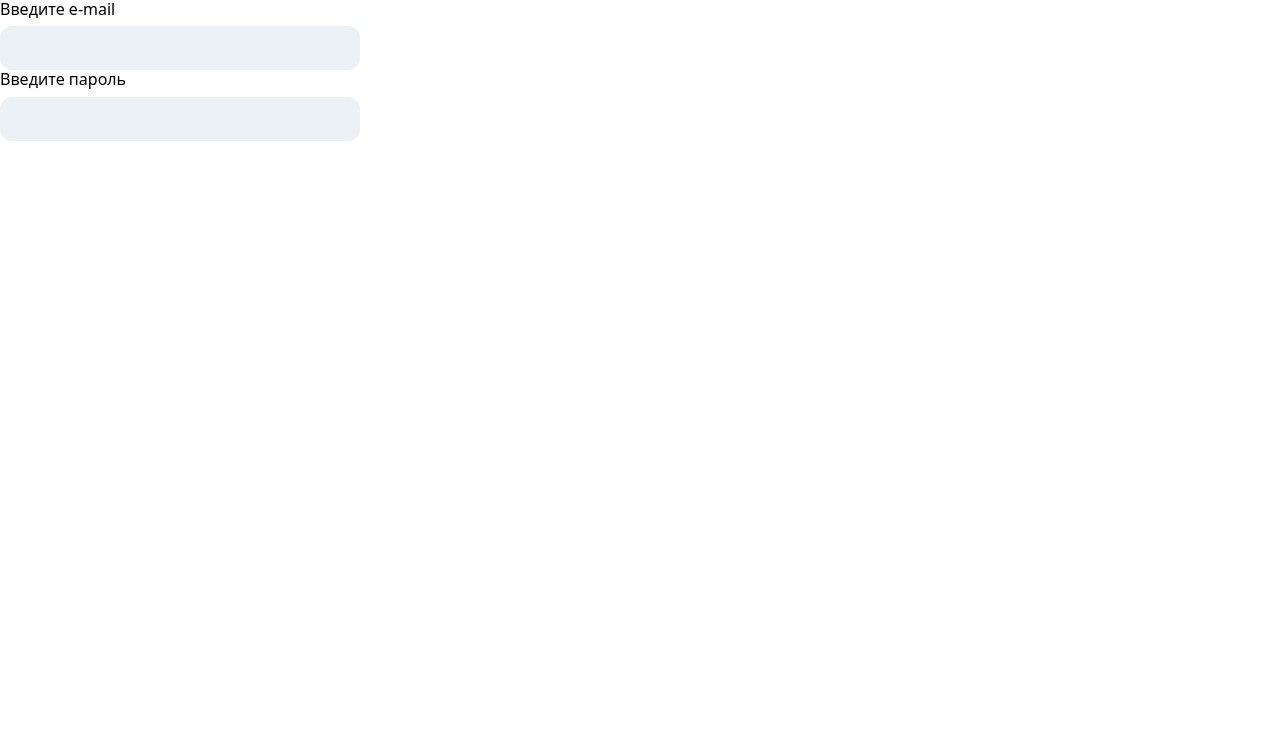
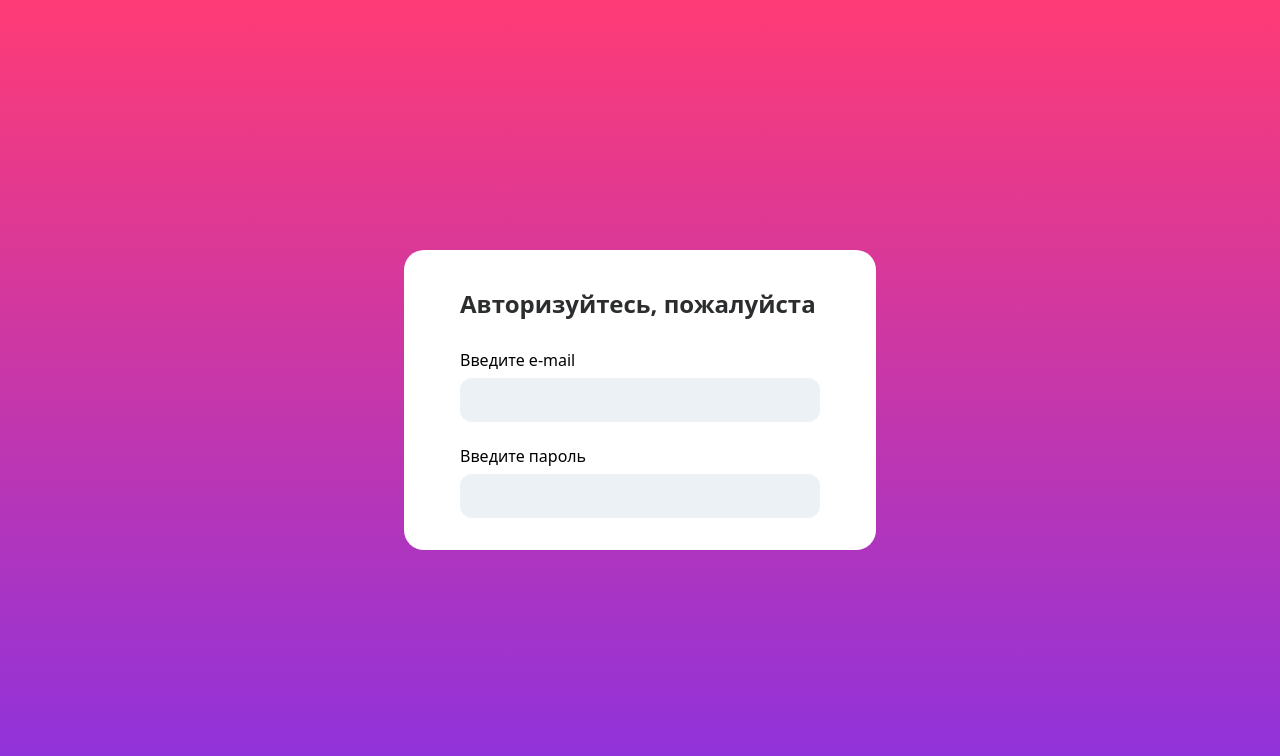
Before and after one commit to dev0x451/employee_mood_frontend, a React (Vite) app: page /sign-in in a window 1280 px wide. Shown: the top 756 px of the page. Built offline with nearby package versions, Linux system fonts and the light colour scheme.

Commit message:
feat: create Form component

```diff
--- a/src/components/App/App.tsx
+++ b/src/components/App/App.tsx
@@ -5,7 +5,7 @@ import { Guestpage } from "../Guestpage/Guestpage";
 
 import styles from "./app.module.css";
 import { ProtectedRoutes } from "@/components/ProtectedRoutes";
-import LoginPage from "@/components/LoginPage/LoginPage";
+import { LoginPage } from "@/components/LoginPage/LoginPage";
 
 export const App = () => {
   const [loggedIn] = useState(false);
--- /dev/null
+++ b/src/components/Form/Form.tsx
@@ -0,0 +1,18 @@
+import React from "react";
+import classes from "./form.module.css";
+import { FormInput } from "@/shared/ui/FormInput/FormInput";
+
+interface FormProps {
+  title: string;
+  subtitle?: string;
+}
+
+export const Form: React.FC<FormProps> = ({ title }) => {
+  return (
+    <form className={classes.form}>
+      <h2 className={classes["form-title"]}>{title}</h2>
+      <FormInput labelText="Введите e-mail" type="email" />
+      <FormInput labelText="Введите пароль" type="password" />
+    </form>
+  );
+};
--- /dev/null
+++ b/src/components/Form/form.module.css
@@ -0,0 +1,16 @@
+.form {
+  box-sizing: border-box;
+  padding: 20px 40px;
+  border-radius: 20px;
+  background-color: var(--color-background-white);
+}
+
+.form-title {
+  box-sizing: border-box;
+  padding: 20px 16px;
+  margin: 0;
+  color: var(--color-black);
+  font-size: var(--font-size-xl);
+  font-weight: 600;
+  line-height: var(--font-line-xl);
+}
--- a/src/components/LoginPage/LoginPage.tsx
+++ b/src/components/LoginPage/LoginPage.tsx
@@ -1,12 +1,10 @@
-import { FormInput } from "@/shared/ui/FormInput/FormInput";
+import classes from "./loginpage.module.css";
+import { Form } from "@/components/Form/Form";
 
-const LoginPage = () => {
+export const LoginPage = () => {
   return (
-    <div>
-      <FormInput labelText="Введите e-mail" type="email" />
-      <FormInput labelText="Введите пароль" type="password" />
+    <div className={classes["login-page"]}>
+      <Form title="Авторизуйтесь, пожалуйста" />
     </div>
   );
 };
-
-export default LoginPage;
--- a/src/components/LoginPage/loginpage.module.css
+++ b/src/components/LoginPage/loginpage.module.css
@@ -0,0 +1,9 @@
+
+.login-page {
+  display: flex;
+  width: 100%;
+  height: 100%;
+  align-items: center;
+  justify-content: center;
+  background: linear-gradient(var(--gradient-color));
+}
--- a/src/index.css
+++ b/src/index.css
@@ -12,6 +12,7 @@
   --nav-color: #276CB1;
   --color-text-primary: #000;
   --color-background: #EBF1F4;
+  --color-background-white: #fff;
   --color-icon-secondary: #99A2AD;
   --color-button-secondary: #EBEBEB;
   --color-accent-secondary: #4C239D;
@@ -20,6 +21,9 @@
   --color-accent-violet: #A632E0;
   --color-black: #2C2D2E;
   --color-error: #E64646;
+
+  /* Gradient */
+  --gradient-color: #FF3B76, #8A32E0;
 
   /* Fonts */
   --font-size-xs: 12px;
--- a/src/shared/ui/FormInput/FormInput.tsx
+++ b/src/shared/ui/FormInput/FormInput.tsx
@@ -8,7 +8,7 @@ interface FormInputProps {
 
 export const FormInput: React.FC<FormInputProps> = ({ labelText, type }) => {
   return (
-    <div className={classes["input--area"]}>
+    <div className={classes["input-area"]}>
       <label className={classes["label"]}>{labelText}</label>
       <input className={classes["input"]} type={type}></input>
     </div>
--- a/src/shared/ui/FormInput/forminput.module.css
+++ b/src/shared/ui/FormInput/forminput.module.css
@@ -1,18 +1,22 @@
 
-.input--area {
+.input-area {
   display: flex;
+  width: 392px;
+  box-sizing: border-box;
   flex-direction: column;
+  padding: 12px 16px;
 }
 
 .label {
   margin-bottom: 8px;
   color: var(--color-text-primary);
-  font: var(--font-size-m) / var(--font-line-m);
+  font-size: var(--font-size-m);
   font-weight: 400;
+  line-height: var(--font-line-m);
 }
 
 .input {
-  width: 360px;
+  width: 100%;
   height: 44px;
   padding: 12px;
   border: none;
```
Also changed, not shown: src/components/Guestpage/Guestpage.tsx (+3 -6 lines).
